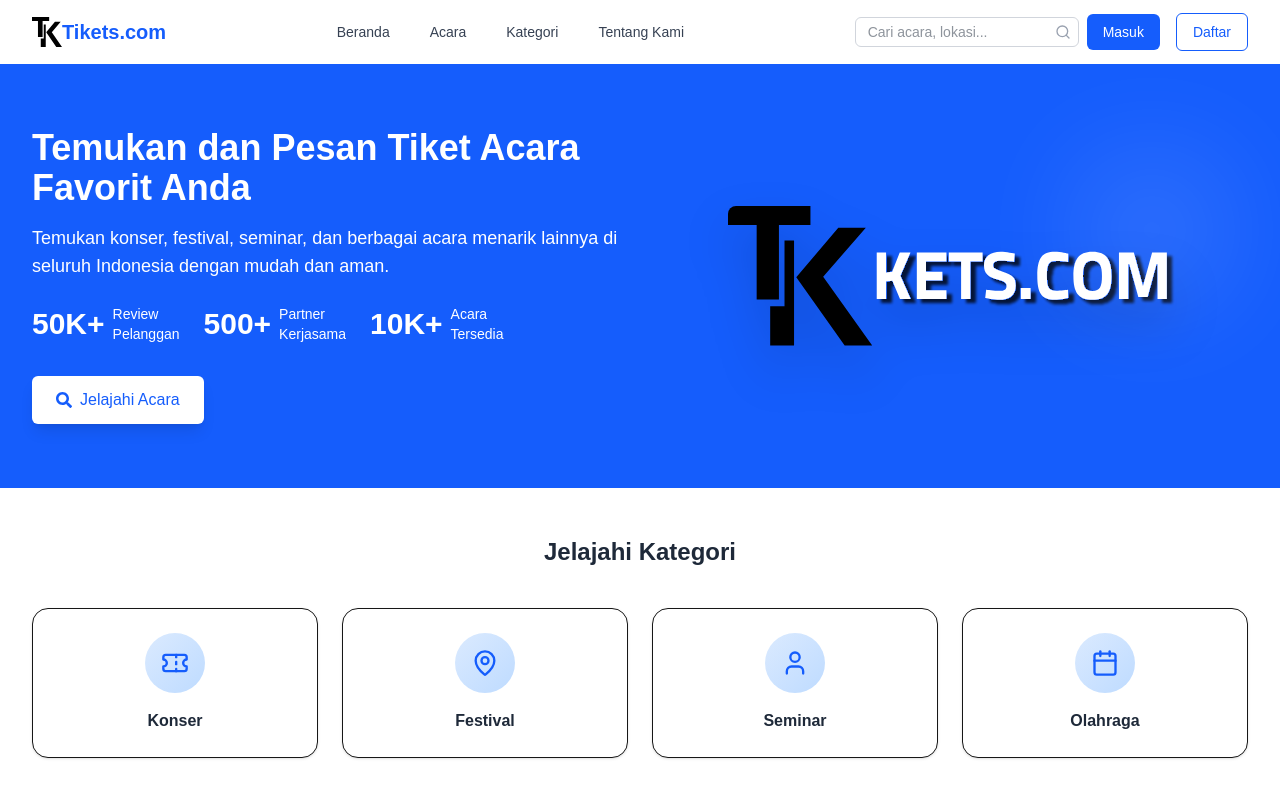
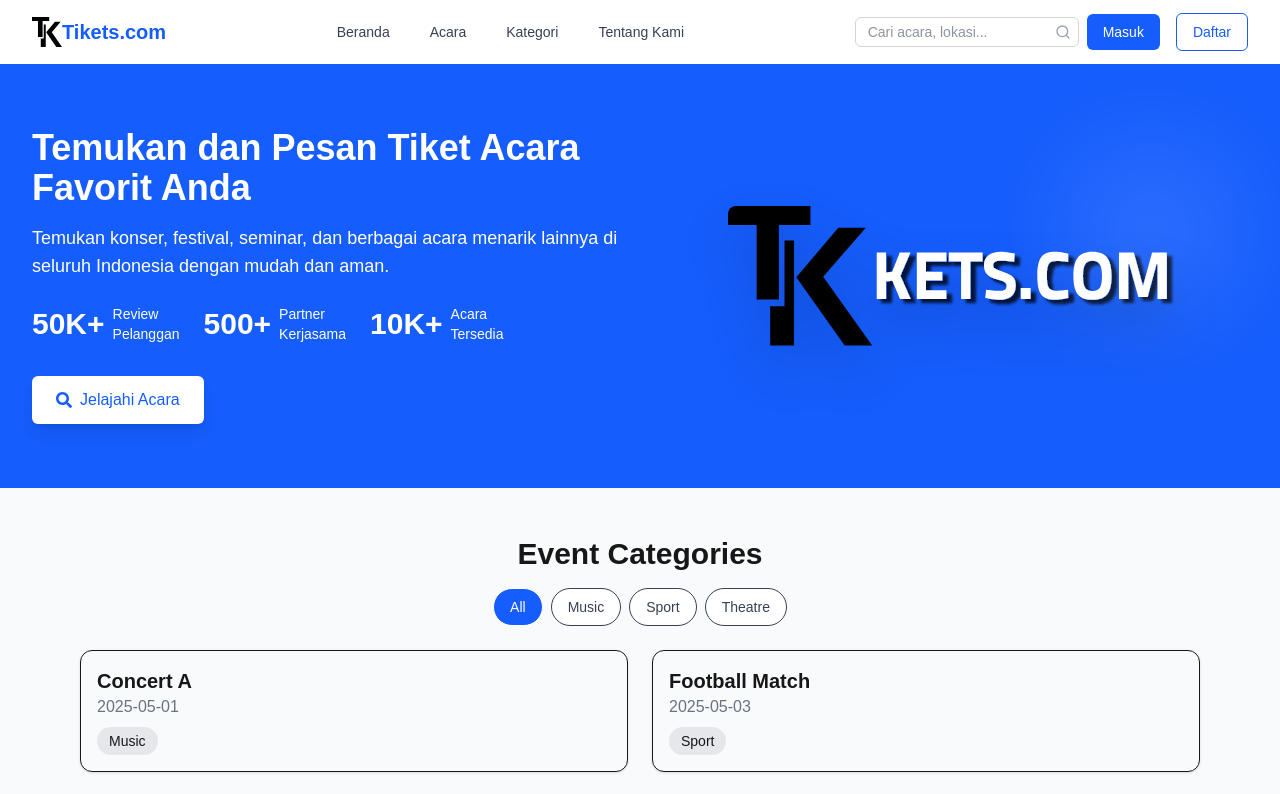
Before and after one commit to ErwinMulia/UTS-WEB, a Next.js app: page / in a window 1280 px wide. Shown: the top 794 px of the page. Built offline with nearby package versions, Linux system fonts and the light colour scheme.

Commit message:
update category

```diff
--- a/src/app/page.tsx
+++ b/src/app/page.tsx
@@ -3,7 +3,7 @@
 import { useState } from 'react';
 import { Header } from '@/components/common/header';
 import { HeroSection } from '@/components/home/herosection';
-import { Categories } from '@/components/home/category';
+import Categories from '@/components/home/category';
 import { FeaturedEvents } from '@/components/home/acara';
 import { HowItWorks } from '@/components/home/carakerja';
 import { Newsletter } from '@/components/home/cta';
--- /dev/null
+++ b/src/components/atom/categorybutton.tsx
@@ -0,0 +1,18 @@
+type CategoryButtonProps = {
+    label: string;
+    isActive: boolean;
+    onClick: () => void;
+  };
+
+  export default function CategoryButton({ label, isActive, onClick }: CategoryButtonProps) {
+    return (
+      <button
+        onClick={onClick}
+        className={`px-4 py-2 rounded-full border text-sm font-medium ${
+          isActive ? "bg-blue-600 text-white" : "bg-white text-gray-700"
+        } hover:bg-blue-100 transition`}
+      >
+        {label}
+      </button>
+    );
+  }
--- a/src/components/common/footer.tsx
+++ b/src/components/common/footer.tsx
@@ -1,3 +1,4 @@
+//footer
 import { FaInstagram, FaFacebook, FaYoutube, FaTiktok } from 'react-icons/fa';
 
 export function Footer() {
--- a/src/components/common/header.tsx
+++ b/src/components/common/header.tsx
@@ -1,3 +1,4 @@
+//header
 'use client'
 
 import React, { useState } from 'react';
--- a/src/components/home/acara.tsx
+++ b/src/components/home/acara.tsx
@@ -1,3 +1,4 @@
+//feature event
 import { CalendarIcon, MapPinIcon, ArrowRightIcon } from 'lucide-react';
 
 export function FeaturedEvents() {
--- a/src/components/home/carakerja.tsx
+++ b/src/components/home/carakerja.tsx
@@ -1,3 +1,4 @@
+//howitsworks
 import { SearchIcon, TicketIcon, UserIcon } from 'lucide-react';
 import { motion } from 'framer-motion';
 
--- a/src/components/home/category.tsx
+++ b/src/components/home/category.tsx
@@ -1,31 +1,5 @@
-import { TicketIcon, MapPinIcon, UserIcon, CalendarIcon } from 'lucide-react';
+import CategorySection from "../organism/CategorySection";
 
-export function Categories() {
-  const categories = [
-    { name: 'Konser', icon: <TicketIcon size={28} /> },
-    { name: 'Festival', icon: <MapPinIcon size={28} /> },
-    { name: 'Seminar', icon: <UserIcon size={28} /> },
-    { name: 'Olahraga', icon: <CalendarIcon size={28} /> },
-  ];
-
-  return (
-    <div className="py-12 bg-white">
-      <div className="max-w-7xl mx-auto px-4 sm:px-6 lg:px-8">
-        <h2 className="text-2xl font-bold mb-10 text-center text-gray-800">Jelajahi Kategori</h2>
-        <div className="grid grid-cols-2 md:grid-cols-4 gap-6">
-          {categories.map((category, index) => (
-            <div
-              key={index}
-              className="bg-white rounded-2xl p-6 text-center border shadow-sm hover:shadow-lg transition duration-300 transform hover:-translate-y-1 cursor-pointer group"
-            >
-              <div className="inline-flex items-center justify-center p-4 bg-gradient-to-br from-blue-100 to-blue-200 rounded-full text-blue-600 mb-4 transition-all duration-300 group-hover:scale-110">
-                {category.icon}
-              </div>
-              <h3 className="font-semibold text-gray-800 group-hover:text-blue-600 transition">{category.name}</h3>
-            </div>
-          ))}
-        </div>
-      </div>
-    </div>
-  );
+export default function Categories() {
+  return <CategorySection />;
 }
--- /dev/null
+++ b/src/components/molecul/CategoryFilter.tsx
@@ -0,0 +1,30 @@
+import { useState } from "react";
+import CategoryButton from "../atom/CategoryButton";
+
+const categories = ["All", "Music", "Sport", "Theatre"];
+
+type CategoryFilterProps = {
+  onFilterChange: (category: string) => void;
+};
+
+export default function CategoryFilter({ onFilterChange }: CategoryFilterProps) {
+  const [active, setActive] = useState("All");
+
+  const handleClick = (category: string) => {
+    setActive(category);
+    onFilterChange(category);
+  };
+
+  return (
+    <div className="flex justify-center flex-wrap gap-2 mb-6">
+      {categories.map((cat) => (
+        <CategoryButton
+          key={cat}
+          label={cat}
+          isActive={cat === active}
+          onClick={() => handleClick(cat)}
+        />
+      ))}
+    </div>
+  );
+}
--- /dev/null
+++ b/src/components/organism/CategorySection.tsx
@@ -0,0 +1,42 @@
+import { useState } from "react";
+import CategoryFilter from "../molecul/CategoryFilter";
+
+const allEvents = [
+  { id: 1, title: "Concert A", category: "Music", date: "2025-05-01" },
+  { id: 2, title: "Football Match", category: "Sport", date: "2025-05-03" },
+  { id: 3, title: "Stand-up Comedy", category: "Theatre", date: "2025-05-05" },
+  { id: 4, title: "Jazz Night", category: "Music", date: "2025-05-10" },
+];
+
+export default function CategorySection() {
+  const [filtered, setFiltered] = useState(allEvents);
+
+  const handleFilter = (category: string) => {
+    if (category === "All") {
+      setFiltered(allEvents);
+    } else {
+      setFiltered(allEvents.filter((e) => e.category === category));
+    }
+  };
+
+  return (
+    <section className="max-w-6xl mx-auto px-4 py-12">
+      <h2 className="text-3xl font-bold mb-4 text-center">Event Categories</h2>
+      <CategoryFilter onFilterChange={handleFilter} />
+      <div className="grid grid-cols-1 md:grid-cols-2 gap-6">
+        {filtered.map((event) => (
+          <div
+            key={event.id}
+            className="border rounded-xl p-4 shadow hover:shadow-md transition"
+          >
+            <h3 className="text-xl font-semibold">{event.title}</h3>
+            <p className="text-gray-500">{event.date}</p>
+            <span className="inline-block mt-2 px-3 py-1 bg-gray-200 rounded-full text-sm">
+              {event.category}
+            </span>
+          </div>
+        ))}
+      </div>
+    </section>
+  );
+}
```
